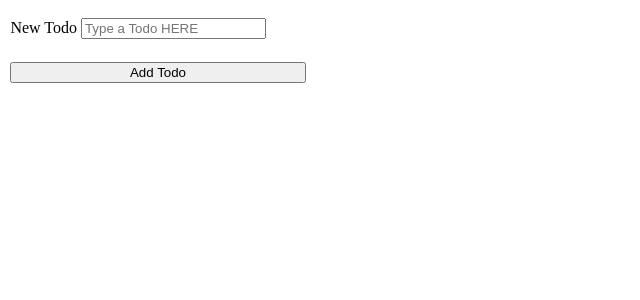
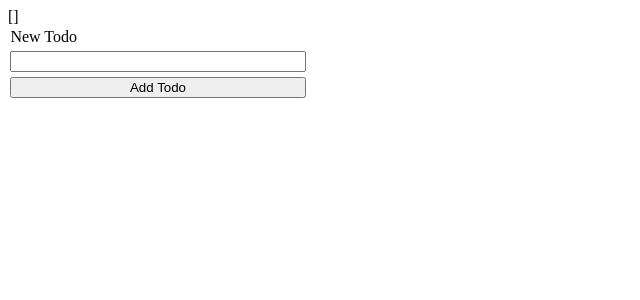
Before and after one commit to Rakibca/simple-todo-list-2, a React (Vite) app: page / in a window 1280 px wide. Shown: the top 300 px of the page, without its empty margins (0-640 px from the left). Built offline with nearby package versions, Linux system fonts and the light colour scheme.

Commit message:
addtodo functionality added

```diff
--- a/src/App.jsx
+++ b/src/App.jsx
@@ -2,52 +2,32 @@ import { useState } from "react";
 import "./styles.css";
 
 function App() {
-  const [todo, setTodo] = useState("");
+  const [newTodoName, setNewTodoName] = useState("");
   const [todos, setTodos] = useState([]);
 
-  const addTodo = () => {
-    if (todo !== "") {
-      setTodos([...todos, todo]);
-      setTodo("");
-    }
-  };
-
-  const deleteTodo = (text) => {
-    const newTodos = todos.filter((todo) => {
-      return todo !== text;
+  function addNewTodo() {
+    if (newTodo === "") return
+    setTodos((currentTodos) => {
+      return [
+        ...currentTodos,
+        { name: newTodoName, completed: false, id: crypto.randomUUID() },
+      ];
     });
-    setTodos(newTodos);
-  };
+    setNewTodoName("");
+  }
 
   return (
-    <>
-      <ul id="list">
-        {todos.map((todo, index) => (
-          <li className="list-item" key={index}>
-            <label>
-              <input type="checkbox" />
-            </label>
-            {todo}
-            <button onClick={() => deleteTodo(todo)}>Delete</button>
-          </li>
-        ))}
-      </ul>
-      <div id="new-todo-form">
-        <label>
-          New Todo{" "}
-          <input
-            type="text"
-            value={todo}
-            placeholder="Type a Todo HERE"
-            onChange={(e) => {
-              setTodo(e.target.value);
-            }}
-          />
-        </label>
-        <br />
-        <button onClick={addTodo}>Add Todo</button>
-      </div>
-    </>
+    <div id="new-todo-form">
+      {JSON.stringify(todos)}
+      <label for="todo-input">New Todo</label>
+      <input
+        type="text"
+        id="todo-input"
+        value={newTodoName}
+        onChange={(e) => setNewTodoName(e.target.value)}
+      />
+      <button onClick={addNewTodo}>Add Todo</button>
+    </div>
   );
 }
 
```
Also changed, not shown: 1 other file (tests, documents, lock files or other folders).
